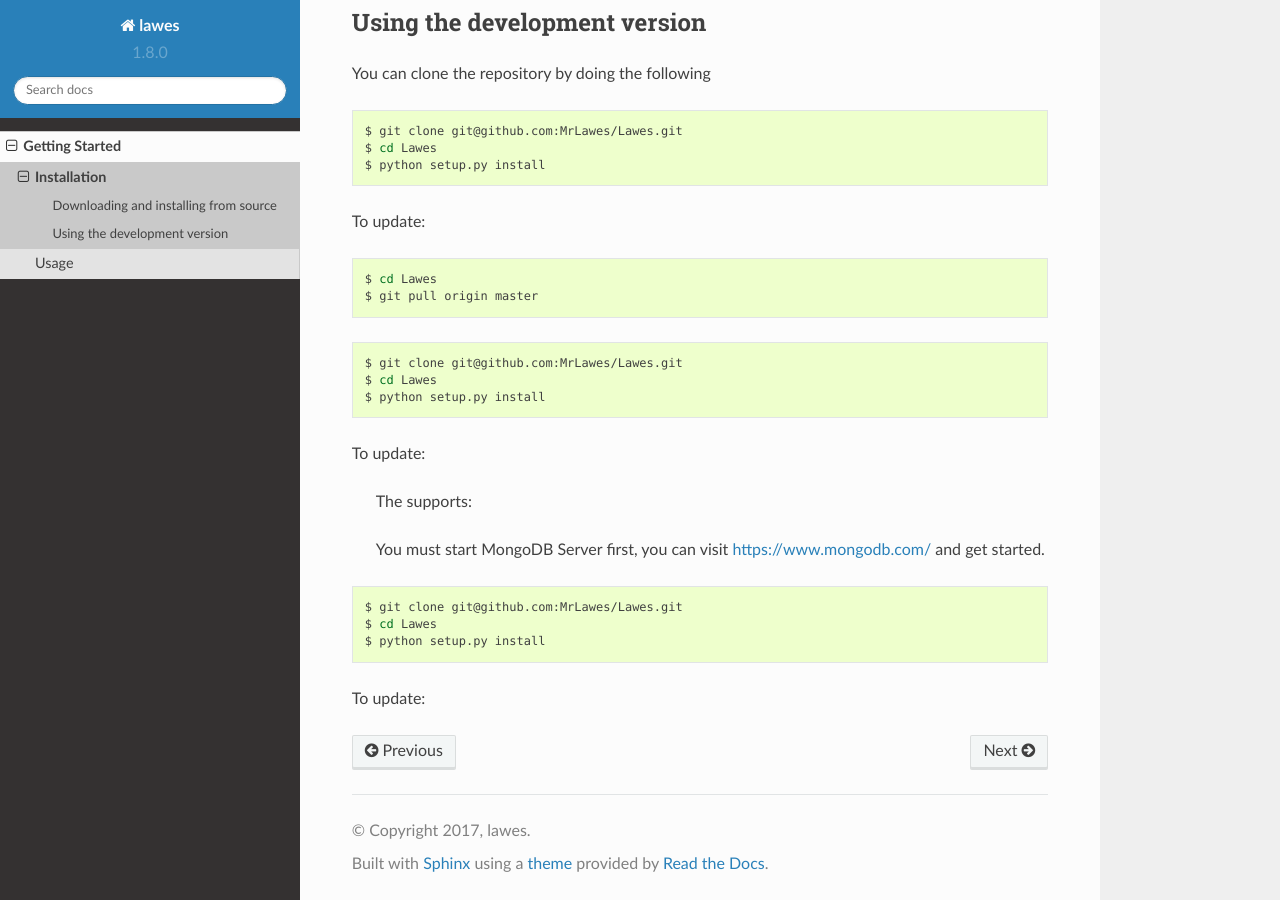
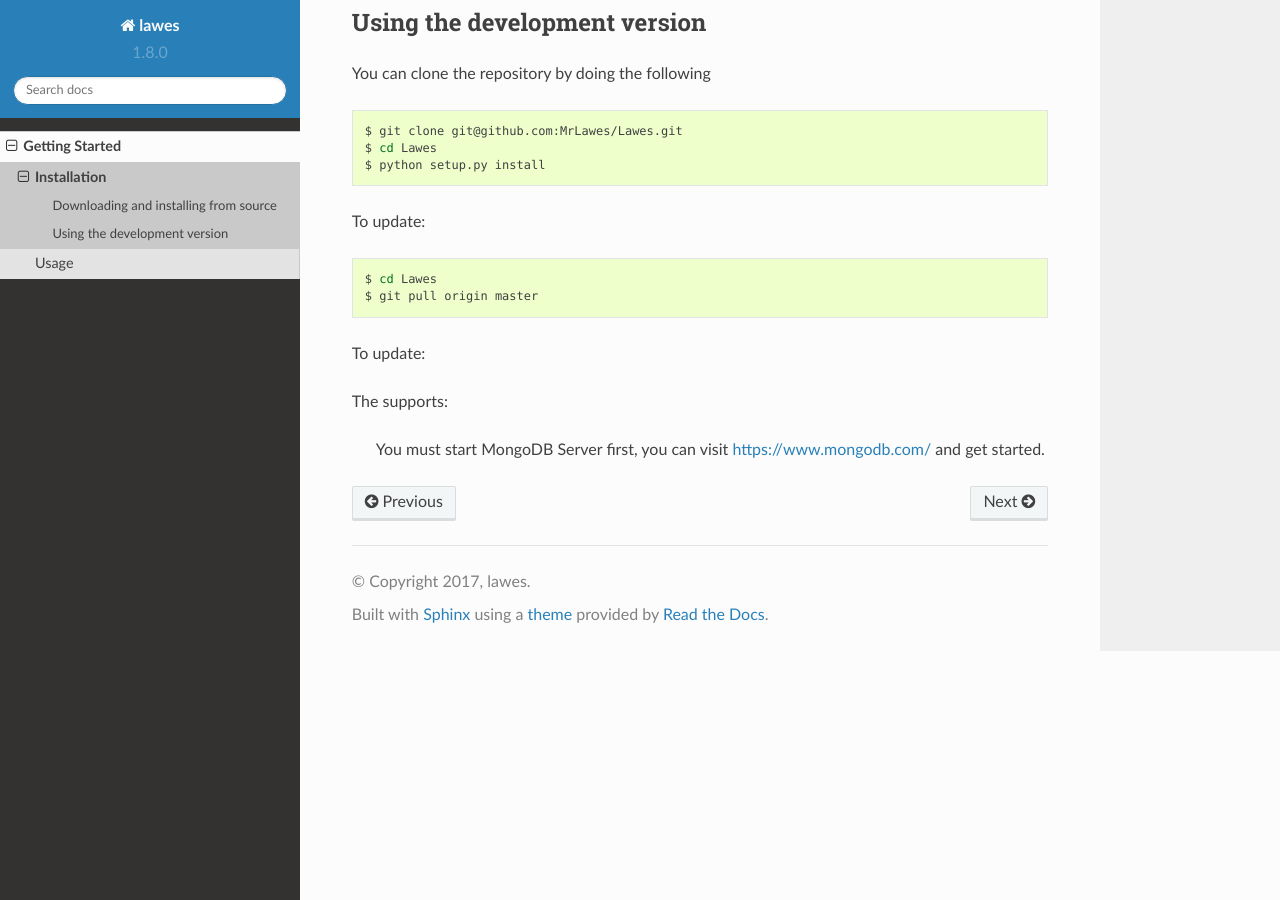
Before and after one commit to MrLawes/Lawes, a Sphinx documentation site: the page built from docs/manual/installation.rst, in a window 1280 px wide and 900 px high, scrolled down 569 px. Built offline with Sphinx 7.4.7 and the Read the Docs theme 2.0.0, drawn with Linux system fonts in a browser that asks for light colours; pages that are not in the unit, such as notebooks, are missing from menus.

Commit message:
Update installation.rst

```diff
--- a/docs/manual/installation.rst
+++ b/docs/manual/installation.rst
@@ -48,23 +48,8 @@ To update:
     $ cd Lawes
     $ git pull origin master
 
-.. code-block:: sh
-
-    $ git clone git@github.com:MrLawes/Lawes.git
-    $ cd Lawes
-    $ python setup.py install
-
 To update:
 
- The supports:
+The supports:
 
  You must start MongoDB Server first, you can visit https://www.mongodb.com/ and get started.
-
-
-.. code-block:: sh
-
-    $ git clone git@github.com:MrLawes/Lawes.git
-    $ cd Lawes
-    $ python setup.py install
-
-To update:
```
